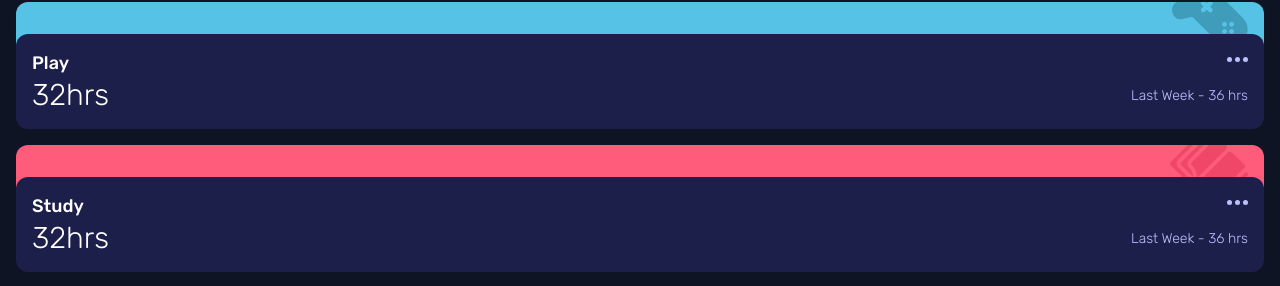
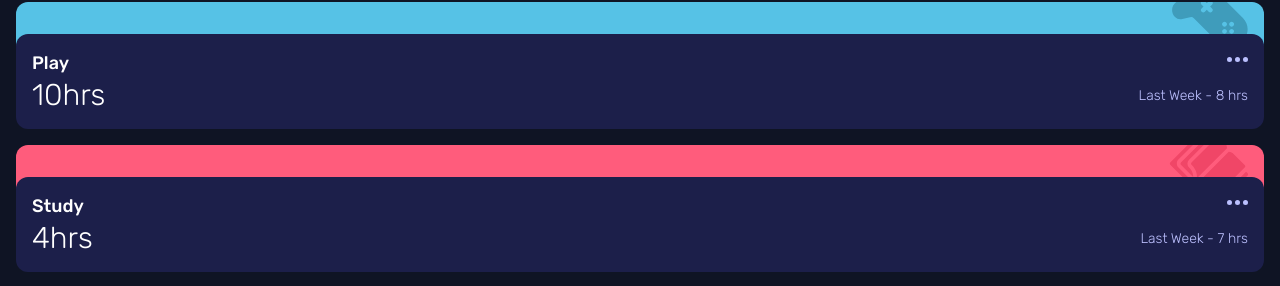
Before and after one commit to f1x3d49/frontendmentor-dashboard, a React (Create React App) app in the folder frontend/: page / in a window 1280 px wide. Shown: the part 444-730 px from the top of the page. Built offline with nearby package versions, Linux system fonts and the light colour scheme.

Commit message:
almost done, just have to make the grid layout

```diff
--- a/frontend/src/App.js
+++ b/frontend/src/App.js
@@ -6,12 +6,49 @@ import { TimeContext } from "./context/TimeContext/TimeContext";
 
 function App() {
   const { time, setTime } = useContext(TimeContext);
+
   return (
     <div className="min-h-screen bg-vdblue flex flex-col gap-4 py-12 px-4">
       <ProfileComponent />
-      {timeData.map((data, key) => {
-        return <CardComponent key={key} title={data.title} />;
-      })}
+      {time === "Weekly"
+        ? timeData.map((data, key) => {
+            return (
+              <CardComponent
+                key={key}
+                title={data.title}
+                current={data.timeframes.weekly.current}
+                previous={data.timeframes.weekly.previous}
+                timeTitle="Week"
+              />
+            );
+          })
+        : null}
+      {time === "Monthly"
+        ? timeData.map((data, key) => {
+            return (
+              <CardComponent
+                key={key}
+                title={data.title}
+                current={data.timeframes.monthly.current}
+                previous={data.timeframes.monthly.previous}
+                timeTitle="Month"
+              />
+            );
+          })
+        : null}
+      {time === "Daily"
+        ? timeData.map((data, key) => {
+            return (
+              <CardComponent
+                key={key}
+                title={data.title}
+                current={data.timeframes.daily.current}
+                previous={data.timeframes.daily.previous}
+                timeTitle="Day"
+              />
+            );
+          })
+        : null}
     </div>
   );
 }
--- a/frontend/src/components/CardComponent.js
+++ b/frontend/src/components/CardComponent.js
@@ -7,12 +7,12 @@ import social from "../images/icon-social.svg";
 import study from "../images/icon-study.svg";
 import dots from "../images/icon-ellipsis.svg";
 
-const CardComponent = ({ title }) => {
+const CardComponent = ({ title, current, previous, timeTitle }) => {
   const Img = () => {
     if (title === "Work") return work;
     if (title === "Exercise") return exercise;
     if (title === "Play") return play;
-    if (title === "Care") return care;
+    if (title === "Self Care") return care;
     if (title === "Social") return social;
     if (title === "Study") return study;
   };
@@ -21,7 +21,7 @@ const CardComponent = ({ title }) => {
     if (title === "Work") return "bg-lred";
     if (title === "Exercise") return "bg-lgreen";
     if (title === "Play") return "bg-sblue";
-    if (title === "Care") return "bg-sorange";
+    if (title === "Self Care") return "bg-sorange";
     if (title === "Social") return "bg-violet";
     if (title === "Study") return "bg-studyred";
   };
@@ -29,13 +29,13 @@ const CardComponent = ({ title }) => {
   return (
     <section className="w-full h-auto rounded-xl font-rubik">
       <div className={`${Bg()} rounded-t-xl py-6 overflow-hidden relative`}>
-        <img src={Img()} alt="work" className="absolute -top-4 right-4" />
+        <img src={Img()} alt={title} className="absolute -top-4 right-4" />
       </div>
       {/* Content */}
       <div className="flex items-center justify-between p-4 bg-dblue rounded-xl relative -mt-[1rem]">
         <div className="flex flex-col">
           <h1 className="text-white text-[18px] font-medium">{title}</h1>
-          <h2 className="text-white text-3xl font-light">32hrs</h2>
+          <h2 className="text-white text-3xl font-light">{current}hrs</h2>
         </div>
         <div className="flex flex-col gap-6">
           <img
@@ -43,7 +43,9 @@ const CardComponent = ({ title }) => {
             alt="dots"
             className="self-end hover:cursor-pointer"
           />
-          <p className="text-pablue font-light text-sm">Last Week - 36 hrs</p>
+          <p className="text-pablue font-light text-sm">
+            Last {timeTitle} - {previous} hrs
+          </p>
         </div>
       </div>
     </section>
```
